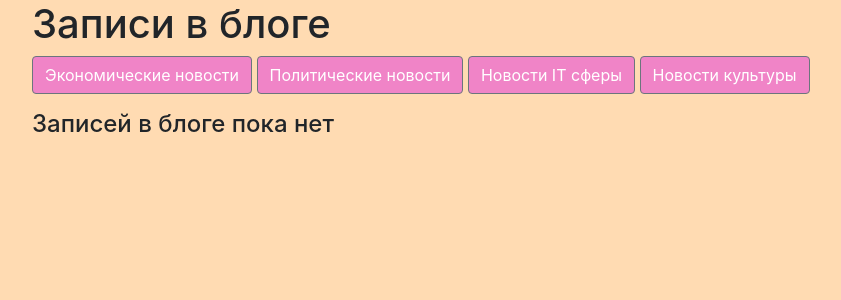
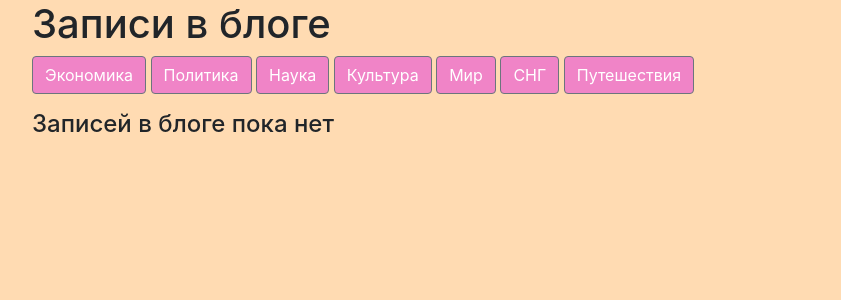
Before and after one commit to NevatusNikita/HomelessNews, a Flask app: page / in a window 1280 px wide. Shown: the part 70-370 px from the top of the page, without its empty margins (53-894 px from the left). Run offline with Flask 2, Linux system fonts and the light colour scheme; data that the repository does not hold is empty; some libraries are stand-ins or nearby versions.

Commit message:
third commit sdфвфывфыввыф

```diff
--- a/main.py
+++ b/main.py
@@ -134,7 +134,8 @@ def politics_news():
             current_user.politics_news.append(news)
             db_sess.merge(current_user)
             db_sess.commit()
-    return redirect('/')
+        news = db_sess.query(PoliticsNews).filter(PoliticsNews.is_private != True)
+    return render_template("politics_news.html", news=news)
 
 
 @app.route('/news/science', methods=['GET', 'POST'])
@@ -150,7 +151,8 @@ def science_news():
             current_user.science_news.append(news)
             db_sess.merge(current_user)
             db_sess.commit()
-    return redirect('/')
+        news = db_sess.query(ScienceNews).filter(ScienceNews.is_private != True)
+    return render_template("science_news.html", news=news)
 
 
 @app.route('/news/culture', methods=['GET', 'POST'])
@@ -166,7 +168,8 @@ def culture_news():
             current_user.culture_news.append(news)
             db_sess.merge(current_user)
             db_sess.commit()
-    return redirect('/')
+        news = db_sess.query(CultureNews).filter(CultureNews.is_private != True)
+    return render_template("culture_news.html", news=news)
 
 
 @app.route('/news/foreign_news', methods=['GET', 'POST'])
@@ -182,7 +185,8 @@ def foreign_news():
             current_user.foreign_news.append(news)
             db_sess.merge(current_user)
             db_sess.commit()
-    return redirect('/')
+        news = db_sess.query(ForeignNews).filter(ForeignNews.is_private != True)
+    return render_template("foreign_news.html", news=news)
 
 @app.route('/news/CIS_news', methods=['GET', 'POST'])
 def cis_news():
@@ -197,7 +201,8 @@ def cis_news():
             current_user.cis_news.append(news)
             db_sess.merge(current_user)
             db_sess.commit()
-    return redirect('/')
+        news = db_sess.query(CISNews).filter(CISNews.is_private != True)
+    return render_template("cis_news.html", news=news)
 
 
 @app.route('/news/travel', methods=['GET', 'POST'])
@@ -213,7 +218,8 @@ def travel_news():
             current_user.travel_news.append(news)
             db_sess.merge(current_user)
             db_sess.commit()
-    return redirect('/')
+        news = db_sess.query(CultureNews).filter(CultureNews.is_private != True)
+    return render_template("travel_news.html", news=news)
 
 
 @app.route('/login', methods=['GET', 'POST'])
--- a/templates/index.html
+++ b/templates/index.html
@@ -21,10 +21,19 @@
    #politic_news_button {
     background-color: rgba(221, 25, 225, 0.45); /* Цвет фона под заголовком */
    }
-   #it_news_button {
+   #science_news_button {
     background-color: rgba(221, 25, 225, 0.45); /* Цвет фона под заголовком */
    }
    #culture_news_button {
+    background-color: rgba(221, 25, 225, 0.45); /* Цвет фона под заголовком */
+   }
+   #foreign_news_button {
+    background-color: rgba(221, 25, 225, 0.45); /* Цвет фона под заголовком */
+   }
+   #cis_news_button {
+    background-color: rgba(221, 25, 225, 0.45); /* Цвет фона под заголовком */
+   }
+   #travel_news_button {
     background-color: rgba(221, 25, 225, 0.45); /* Цвет фона под заголовком */
    }
 
@@ -32,10 +41,13 @@
 <body id="main">
     <h1>Записи в блоге</h1>
     <p>
-        <a href="/news/economics" id="economic_news_button" class="btn btn-secondary">Экономические новости</a>
-        <a href="/news/politics" id="politic_news_button" class="btn btn-secondary">Политические новости</a>
-        <a href="/news/science" id="it_news_button" class="btn btn-secondary">Новости IT сферы</a>
-        <a href="/news/culture" id="culture_news_button" class="btn btn-secondary">Новости культуры</a>
+         <a href="/news/economics" id="economic_news_button" class="btn btn-secondary">Экономика</a>
+        <a href="/news/politics" id="politic_news_button" class="btn btn-secondary">Политика</a>
+        <a href="/news/science" id="science_news_button" class="btn btn-secondary">Наука</a>
+        <a href="/news/culture" id="culture_news_button" class="btn btn-secondary">Культура</a>
+        <a href="/news/foreign_news" id="foreign_news_button" class="btn btn-secondary">Мир</a>
+        <a href="/news/CIS_news" id="cis_news_button" class="btn btn-secondary">СНГ</a>
+        <a href="/news/travel" id="travel_news_button" class="btn btn-secondary">Путешествия</a>
     </p>
     {% if current_user.is_authenticated %}
     <a href="news" class="btn btn-secondary">Добавить новость</a>
```
